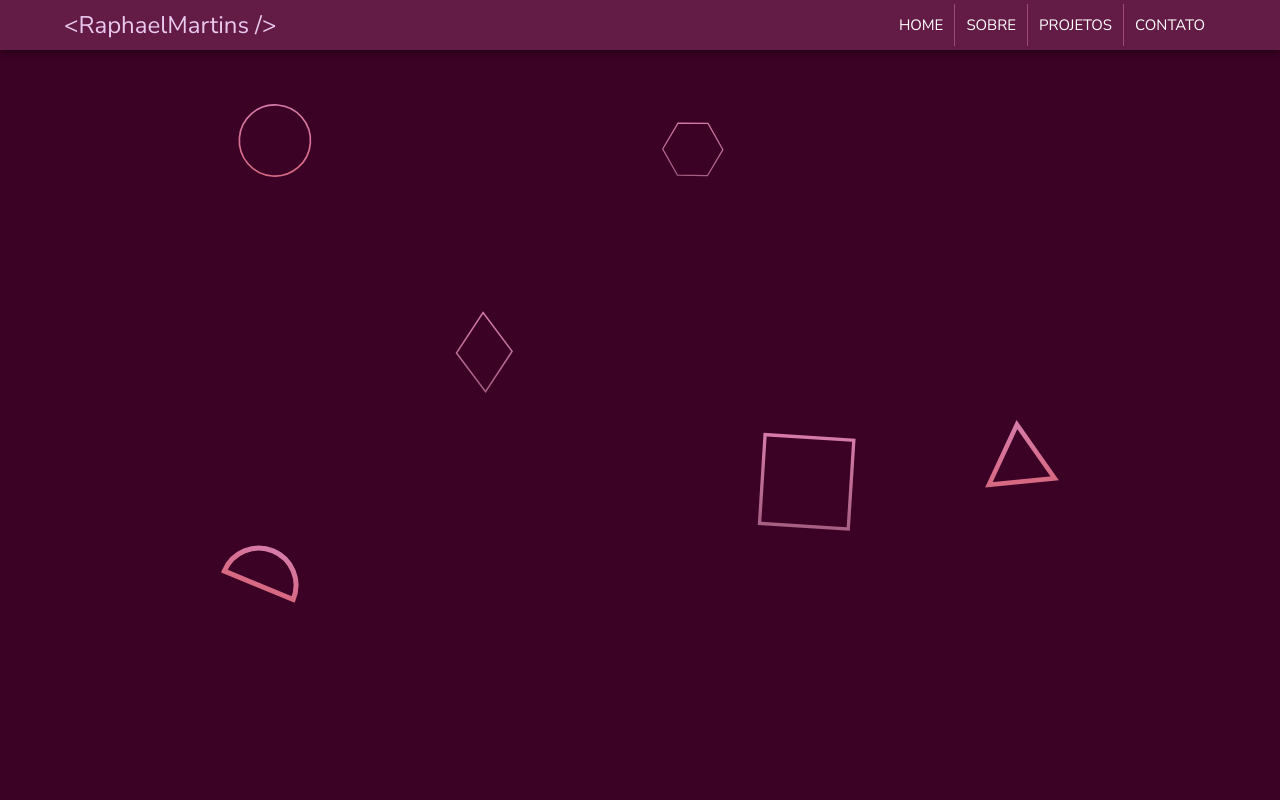
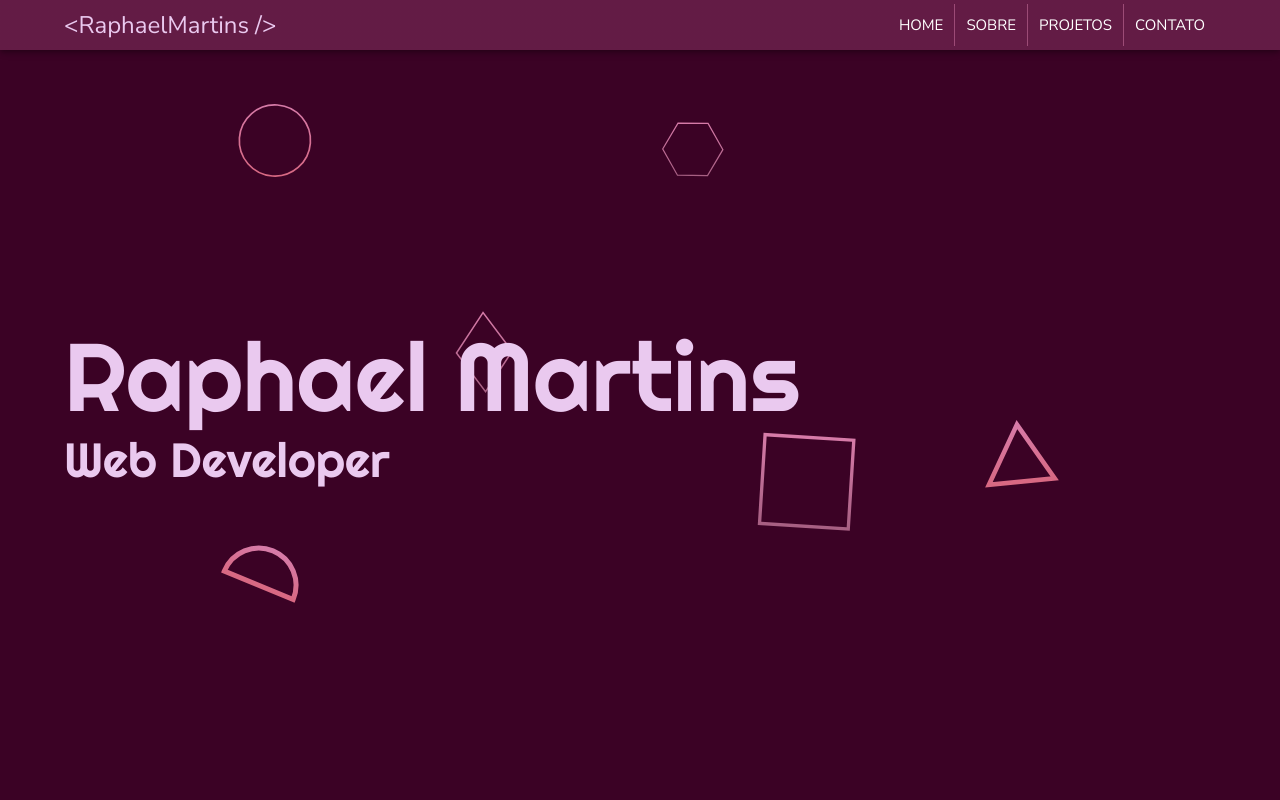
Before and after one commit to raphaelalmeidamartins/raphaelalmeidamartins.github.io, a React (Create React App) app: page / in a window 1280 px wide. Shown: the top 800 px of the page. Built offline with nearby package versions, Linux system fonts and the light colour scheme; a web font is replaced by a local one.

Commit message:
:construction: feat: create Home headings

```diff
--- a/src/pages/Home/index.js
+++ b/src/pages/Home/index.js
@@ -1,10 +1,39 @@
 import React from 'react';
+import Typography from '@mui/material/Typography';
+import Box from '@mui/system/Box';
 import Wrapper from '../../components/Wrapper';
 
 function Home() {
   return (
     <Wrapper sectionId="home" minHeight="100vh">
-      {/* under development */}
+      <Box
+        sx={{
+          alignItems: 'flex-start',
+          display: 'flex',
+          flexFlow: 'column nowrap',
+          justifyContent: 'center',
+          minHeight: '90vh',
+          width: '100%',
+        }}
+      >
+        <Typography
+          variant="h1"
+          element="h1"
+          align="left"
+          sx={{ fontFamily: 'Righteous' }}
+        >
+          Raphael Martins
+        </Typography>
+        <Typography
+          variant="h3"
+          element="p"
+          align="left"
+          paragraph
+          sx={{ fontFamily: 'Righteous' }}
+        >
+          Web Developer
+        </Typography>
+      </Box>
     </Wrapper>
   );
 }
```
